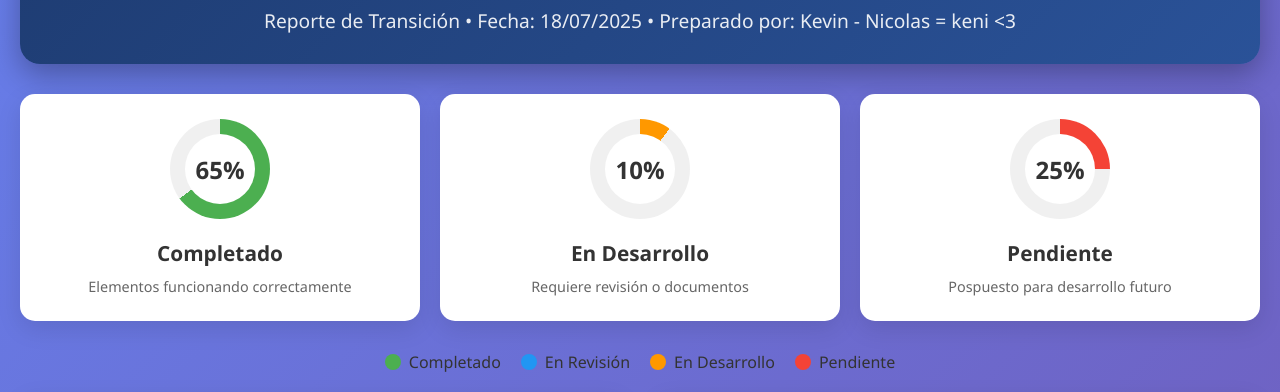
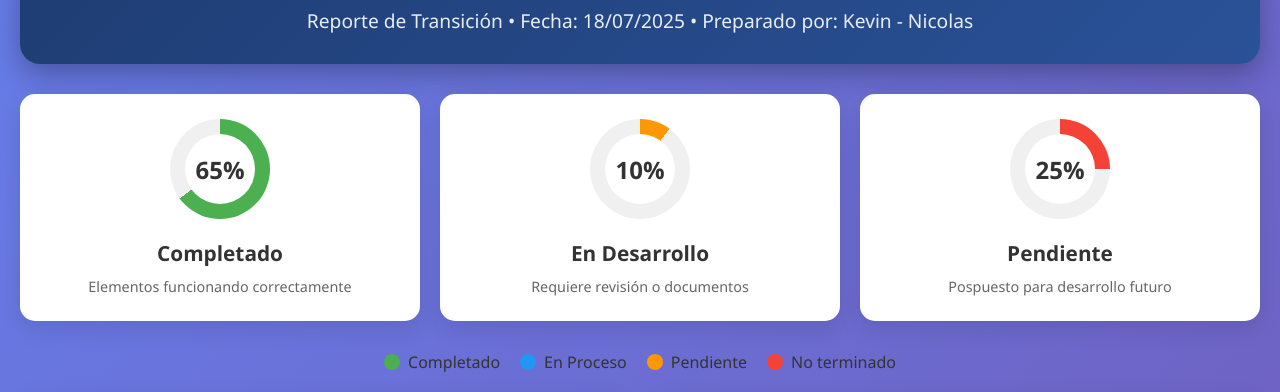
Before and after one commit to Masterk2123/Estado-MICGR, a plain HTML site: page index.html in a window 1280 px wide. Shown: the part 108-500 px from the top of the page. Drawn offline with Linux system fonts and the light colour scheme.

Commit message:
Update index.html

```diff
--- a/index.html
+++ b/index.html
@@ -299,7 +299,7 @@
     <div class="container">
         <div class="header">
             <h1>🏛️ Portal CGR - Dashboard Ejecutivo</h1>
-            <p>Reporte de Transición • Fecha: 18/07/2025 • Preparado por: Kevin - Nicolas = keni <3</p>
+            <p>Reporte de Transición • Fecha: 18/07/2025 • Preparado por: Kevin - Nicolas</p>
         </div>
 
         <div class="progress-overview">
@@ -333,15 +333,15 @@
             </div>
             <div class="legend-item">
                 <div class="legend-color status-review"></div>
-                <span>En Revisión</span>
+                <span>En Proceso</span>
             </div>
             <div class="legend-item">
                 <div class="legend-color status-pending"></div>
-                <span>En Desarrollo</span>
+                <span>Pendiente</span>
             </div>
             <div class="legend-item">
                 <div class="legend-color status-missing"></div>
-                <span>Pendiente</span>
+                <span>No terminado</span>
             </div>
         </div>
 
```
